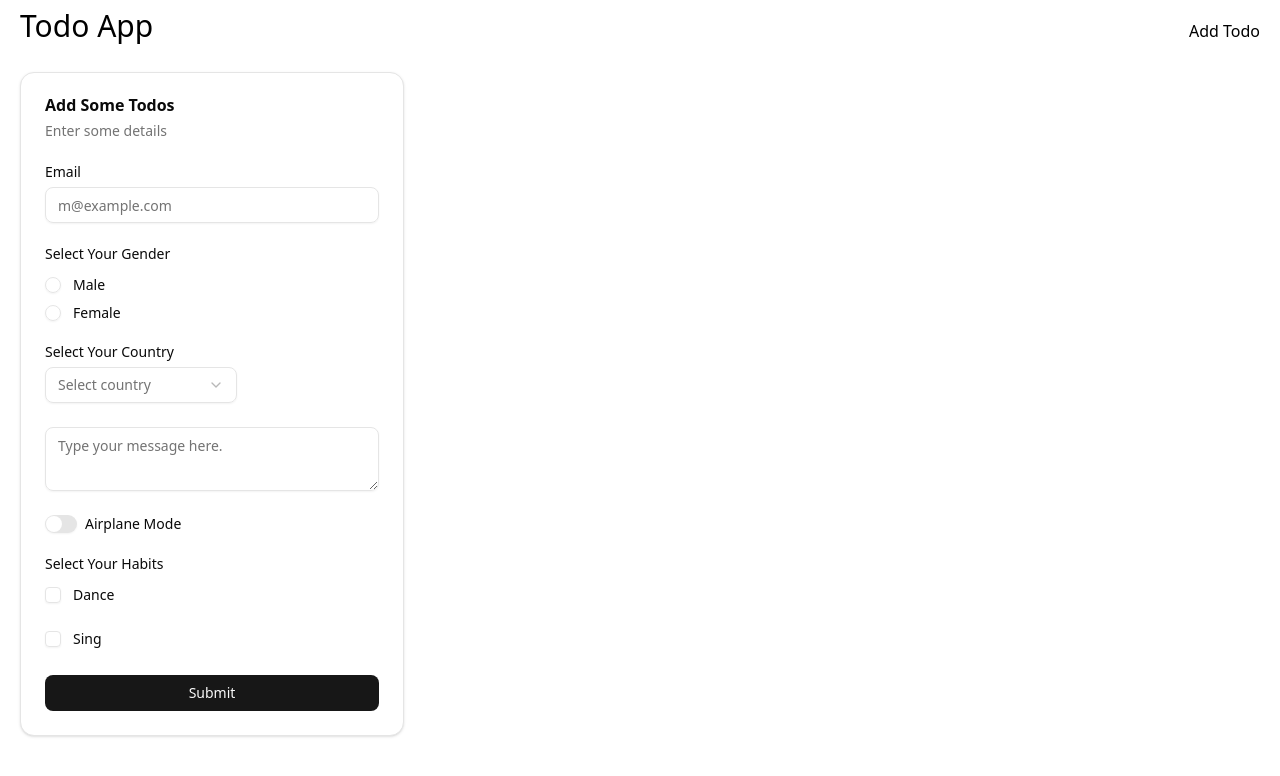
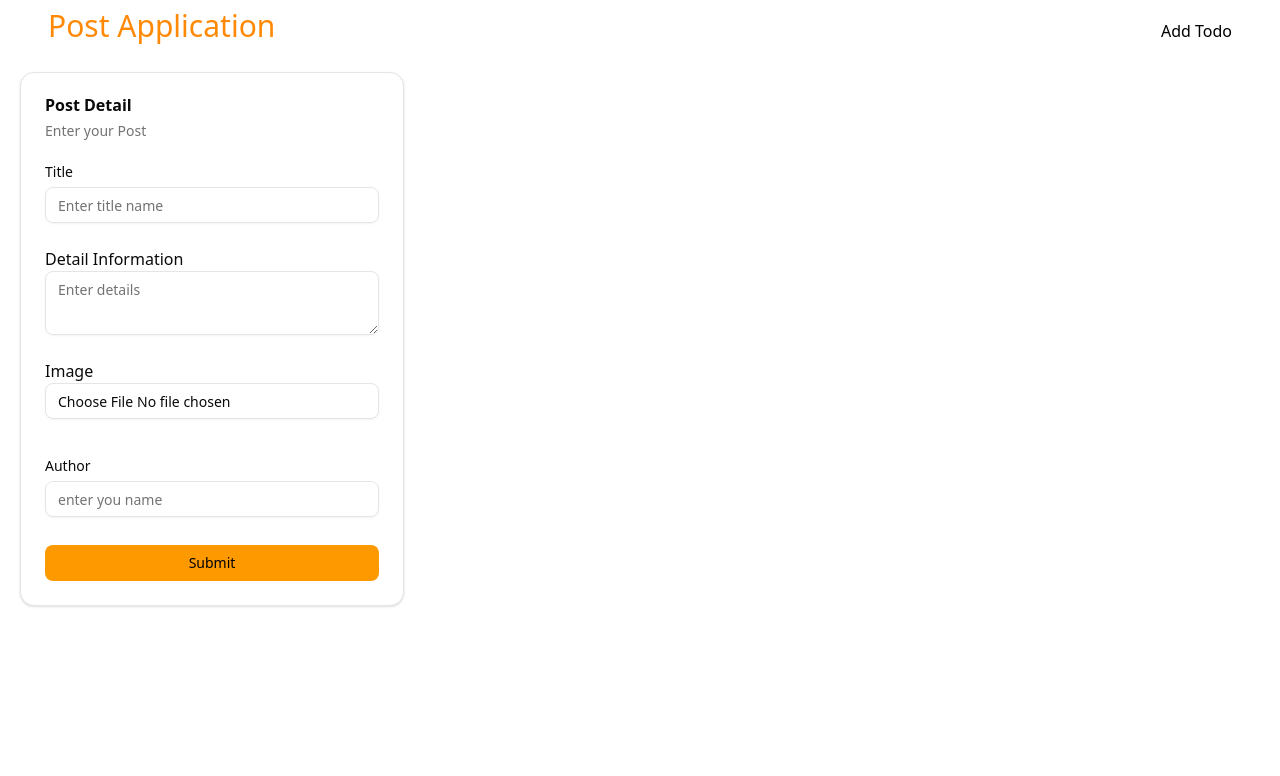
Before and after one commit to anishaii/mern-kartik4, a React (Vite) app: page /add-todo in a window 1280 px wide. Shown: the top 776 px of the page. Built offline with nearby package versions, Linux system fonts and the light colour scheme.

Commit message:
post application

```diff
--- a/src/components/Header.jsx
+++ b/src/components/Header.jsx
@@ -3,8 +3,8 @@ import { NavLink } from "react-router";
 
 export default function Header() {
   return (
-    <div className=" px-5 py-2 flex items-baseline justify-between">
-      <h1>Todo App</h1>
+    <div className=" mx-12 py-2 flex items-baseline justify-between">
+      <h1 className="text-orange-400">Post Application</h1>
       <nav>
         <NavLink to={'/add-todo'}>Add Todo</NavLink>
       </nav>
--- a/src/pages/todos/TodoAddForm.jsx
+++ b/src/pages/todos/TodoAddForm.jsx
@@ -4,46 +4,38 @@ import { Card, CardContent, CardDescription, CardFooter, CardHeader, CardTitle }
 import { Input } from "../../components/ui/input.jsx";
 import { Label } from "../../components/ui/label.jsx";
 import * as Yup from "yup";
-import { RadioGroup, RadioGroupItem } from "../../components/ui/radio-group.jsx";
-import { Select, SelectContent, SelectGroup, SelectItem, SelectLabel, SelectTrigger, SelectValue } from "../../components/ui/select.jsx";
 import { Textarea } from "../../components/ui/textarea.jsx";
-import { Switch } from "../../components/ui/switch.jsx";
-import { Field, FieldGroup } from "../../components/ui/field.jsx";
-import { Checkbox } from "../../components/ui/checkbox.jsx";
 import { useDispatch } from "react-redux";
 import { useNavigate } from "react-router";
 import { addTodo } from "./todoSlice.js";
 import { nanoid } from "@reduxjs/toolkit";
 
 export const todoSchema = Yup.object({
-  email: Yup.string().email().required(),
-  gender: Yup.string().required(),
-  country: Yup.string().required(),
+  title: Yup.string().required(),
   message: Yup.string().min(10).max(200).required(),
-  airplanemode: Yup.boolean().required(),
-  habits: Yup.array().min(1).required(),
-  // image: Yup.mixed().test('fileType', 'Invalid file type', (val) => {
-  //   return val && [
-  //     'image/jpeg',
-  //     'image/png',
-  //     'image/gif',
-  //     'image/webp',
-  //     'image/jpg'
-  //   ].includes(val.type);
+  author: Yup.string().required(),
+  image: Yup.mixed().test('fileType', 'Invalid file type', (val) => {
+    return val && [
+      'image/jpeg',
+      'image/png',
+      'image/gif',
+      'image/webp',
+      'image/jpg'
+    ].includes(val.type);
 
-  // }).required(),
+  }).required(),
 });
 
 
-export default function TodoAddFrom() {
+export default function TodoForm() {
   const dispatch = useDispatch();
   const nav = useNavigate();
   return (
     <Card className="w-full max-w-sm">
       <CardHeader>
-        <CardTitle>Add Some Todos</CardTitle>
+        <CardTitle>Post Detail</CardTitle>
         <CardDescription>
-          Enter some details
+          Enter your Post
         </CardDescription>
 
       </CardHeader>
@@ -52,14 +44,11 @@ export default function TodoAddFrom() {
 
         <Formik
           initialValues={{
-            email: '',
-            gender: '',
-            country: '',
+            title: '',
             message: '',
-            airplanemode: false,
-            habits: [],
-            // image: '',
-            // imageReview: ''
+            author: '',
+            image: '',
+            imageReview: ''
           }}
 
           onSubmit={(val) => {
@@ -76,133 +65,33 @@ export default function TodoAddFrom() {
               <div className="flex flex-col gap-6">
 
                 <div className="grid gap-2">
-                  <Label htmlFor="email">Email</Label>
+                  <Label htmlFor="title">Title</Label>
                   <Input
-                    id="email"
-                    name="email"
+                    id="title"
+                    name="title"
                     onChange={handleChange}
-                    value={values.email}
-                    placeholder="m@example.com"
+                    value={values.title}
+                    placeholder="Enter title name"
 
                   />
-                  {errors.email && touched.email && <div className="text-red-500">{errors.email}</div>}
-                </div>
-
-                <div className="grid gap-2">
-                  <Label htmlFor="gender">Select Your Gender</Label>
-                  <RadioGroup
-                    name="gender"
-                    onChange={handleChange}
-                    className="w-fit mt-2">
-
-                    <div className="flex items-center gap-3">
-                      <RadioGroupItem value="male" id="r2" />
-                      <Label htmlFor="r2">Male</Label>
-                    </div>
-                    <div className="flex items-center gap-3">
-                      <RadioGroupItem value="female" id="r3" />
-                      <Label htmlFor="r3">Female</Label>
-                    </div>
-                  </RadioGroup>
-
-                  {errors.gender && touched.gender && <div className="text-red-500">{errors.gender}</div>}
-                </div>
-
-
-                <div className="grid gap-2">
-                  <Label htmlFor="country">Select Your Country</Label>
-                  <Select
-                    name="country"
-                    onValueChange={(e) => setFieldValue("country", e)}
-                  >
-                    <SelectTrigger className="w-full max-w-48">
-                      <SelectValue placeholder="Select country" />
-                    </SelectTrigger>
-                    <SelectContent>
-                      <SelectGroup>
-                        <SelectLabel>Country</SelectLabel>
-                        <SelectItem value="nepal">Nepal</SelectItem>
-                        <SelectItem value="india">India</SelectItem>
-                        <SelectItem value="china">China</SelectItem>
-
-                      </SelectGroup>
-                    </SelectContent>
-                  </Select>
-
-                  {errors.country && touched.country && <div className="text-red-500">{errors.country}</div>}
-
-
-
-                </div>
-
-                <div>
-                  <Textarea
-                    name="message"
-                    onChange={handleChange}
-                    value={values.message}
-                    placeholder="Type your message here." />
-                  {errors.message && touched.message && <div className="text-red-500">{errors.message}</div>}
-                </div>
-
-                <div className="flex items-center space-x-2">
-                  <Switch
-                    name="airplanemode"
-                    onCheckedChange={(e) => setFieldValue("airplanemode", e)}
-                    id="airplane-mode" />
-                  <Label htmlFor="airplane-mode">Airplane Mode</Label>
+                  {errors.title && touched.title && <div className="text-red-500">{errors.title}</div>}
                 </div>
 
 
 
 
                 <div>
+                  <label className="py-2" htmlFor="detail">Detail Information</label>
+                  <Textarea
+                    name="message"
+                    onChange={handleChange}
+                    value={values.message}
+                    placeholder="Enter details" />
+                  {errors.message && touched.message && <div className="text-red-500">{errors.message}</div>}
+                </div>
 
-                  <Label htmlFor="habits">Select Your Habits</Label>
-
-                  <FieldGroup
-
-                    className="max-w-sm mt-4">
-                    <Field orientation="horizontal">
-                      <Checkbox
-                        onCheckedChange={(e) => {
-                          const currentHabits = values.habits
-                          if (e === true) {
-                            setFieldValue("habits", [...currentHabits, "Dance"])
-                          } else {
-                            setFieldValue("habits", currentHabits.filter((item) => item !== "Dance"))
-                          }
-                        }}
-                        id="habits"
-
-
-                        value="Dance"
-                        name="habits" />
-                      <Label htmlFor="habits">Dance</Label>
-                    </Field>
-
-                    <Field orientation="horizontal">
-                      <Checkbox
-                        onCheckedChange={(e) => {
-                          const currentHabits = values.habits
-                          if (e === true) {
-                            setFieldValue("habits", [...currentHabits, "Sing"])
-                          } else {
-                            setFieldValue("habits", currentHabits.filter((item) => item !== "Sing"))
-                          }
-                        }}
-                        id="terms-checkbox"
-                        value="Sing"
-                        name="habits" />
-                      <Label htmlFor="terms-checkbox">Sing</Label>
-                    </Field>
-
-
-                  </FieldGroup>
-                  {errors.habits && touched.habits && <div className="text-red-500">{errors.habits}</div>}
-                  </div>
-
-{/*
                 <div>
+                  <label htmlFor="image">Image</label>
                   <Input
                     className={'mb-4'}
                     name="image"
@@ -219,16 +108,23 @@ export default function TodoAddFrom() {
 
                   {values.imageReview && !errors.image && <img src={values.imageReview} alt="" />}
                   {errors.image && touched.image && <div className="text-red-500">{errors.image}</div>}
-                </div> */}
+                </div>
 
+                  <div className="grid gap-2">
+                  <Label htmlFor="author">Author</Label>
+                  <Input
+                    id="author"
+                    name="author"
+                    onChange={handleChange}
+                    value={values.author}
+                    placeholder="enter you name"
 
-
-
-
-
+                  />
+                  {errors.author && touched.author && <div className="text-red-500">{errors.author}</div>}
+                </div>
 
               </div>
-              <Button type="submit" className=" mt-7 w-full">
+              <Button type="submit" className=" mt-7 w-full bg-amber-500 text-black ">
                 Submit
               </Button>
             </form>
--- a/src/pages/todos/UpdateTodo.jsx
+++ b/src/pages/todos/UpdateTodo.jsx
@@ -1,234 +1,139 @@
 import { Formik } from "formik";
 import { Button } from "../../components/ui/button.jsx";
-import { Card, CardContent, CardDescription, CardFooter, CardHeader, CardTitle } from "../../components/ui/card.jsx";
+import {Card,CardContent,CardDescription,CardHeader,CardTitle,} from "../../components/ui/card.jsx";
 import { Input } from "../../components/ui/input.jsx";
 import { Label } from "../../components/ui/label.jsx";
-import { RadioGroup, RadioGroupItem } from "../../components/ui/radio-group.jsx";
-import { Select, SelectContent, SelectGroup, SelectItem, SelectLabel, SelectTrigger, SelectValue } from "../../components/ui/select.jsx";
 import { Textarea } from "../../components/ui/textarea.jsx";
-import { Switch } from "../../components/ui/switch.jsx";
-import { Field, FieldGroup } from "../../components/ui/field.jsx";
-import { Checkbox } from "../../components/ui/checkbox.jsx";
 import { useDispatch, useSelector } from "react-redux";
 import { useNavigate, useParams } from "react-router";
 import { todoSchema } from "./TodoAddForm.jsx";
 import { updateTodo } from "./todoSlice.js";
 
-
 export default function UpdateTodo() {
   const { id } = useParams();
-  const { todos } = useSelector((state) => state.todoSlice);
-
-  const todo = todos.find((todo) => todo.id === id);
-
-
-
-
-
   const dispatch = useDispatch();
   const nav = useNavigate();
+
+  const todo = useSelector((state) =>
+    state.todoSlice.todos.find((t) => t.id === id)
+  );
+
+  if (!todo) {
+    return <p className="p-5">Todo not found</p>;
+  }
 
   return (
     <Card className="w-full max-w-sm">
       <CardHeader>
-        <CardTitle>Add Some Todos</CardTitle>
-        <CardDescription>
-          Enter some details
-        </CardDescription>
+        <CardTitle>Update Post</CardTitle>
+        <CardDescription>Edit your post</CardDescription>
+      </CardHeader>
 
-      </CardHeader>
       <CardContent>
-
-
         <Formik
           initialValues={{
-            email: todo.email,
-            gender: todo.gender,
-            country: todo.country,
+            title: todo.title,
             message: todo.message,
-            airplanemode: todo.airplanemode,
-            habits: todo.habits,
-          }}
-
-          onSubmit={(val) => {
-            dispatch(updateTodo({ ...val, id }));
-            nav(-1);
-
+            author: todo.author,
+            image: todo.image,
+            imageReview: todo.imageReview,
           }}
           validationSchema={todoSchema}
+          onSubmit={(values) => {
+            dispatch(updateTodo({ ...todo, ...values }));
+            nav(-1);
+          }}
         >
-
-
-          {({ handleChange, handleSubmit, values, errors, touched, setFieldValue }) => (
+          {({
+            handleChange,
+            handleSubmit,
+            values,
+            errors,
+            touched,
+            setFieldValue,
+          }) => (
             <form onSubmit={handleSubmit}>
               <div className="flex flex-col gap-6">
 
+
                 <div className="grid gap-2">
-                  <Label htmlFor="email">Email</Label>
+                  <Label htmlFor="title">Title</Label>
                   <Input
-                    id="email"
-                    name="email"
+                    id="title"
+                    name="title"
+                    value={values.title}
                     onChange={handleChange}
-                    value={values.email}
-                    placeholder="m@example.com"
+                  />
+                  {errors.title && touched.title && (
+                    <div className="text-red-500">{errors.title}</div>
+                  )}
+                </div>
 
+                <div>
+                  <Label>Detail Information</Label>
+                  <Textarea
+                    name="message"
+                    value={values.message}
+                    onChange={handleChange}
                   />
-                  {errors.email && touched.email && <div className="text-red-500">{errors.email}</div>}
+                  {errors.message && touched.message && (
+                    <div className="text-red-500">{errors.message}</div>
+                  )}
+                </div>
+
+
+                <div>
+                  <Label>Image</Label>
+                  <Input
+                    type="file"
+                    onChange={(e) => {
+                      const file = e.target.files[0];
+                      if (!file) return;
+
+                      const url = URL.createObjectURL(file);
+                      setFieldValue("image", file);
+                      setFieldValue("imageReview", url);
+                    }}
+                  />
+
+                  {values.imageReview && (
+                    <img
+                      src={values.imageReview}
+                      alt=""
+                      className="mt-2 h-40 w-full object-cover rounded"
+                    />
+                  )}
+
+                  {errors.image && touched.image && (
+                    <div className="text-red-500">{errors.image}</div>
+                  )}
                 </div>
 
                 <div className="grid gap-2">
-                  <Label htmlFor="gender">Select Your Gender</Label>
-                  <RadioGroup
-                    name="gender"
-                    value={values.gender}
-                    onValueChange={(value) => setFieldValue("gender", value)}
-                    className="w-fit mt-2">
-
-                    <div className="flex items-center gap-3">
-                      <RadioGroupItem
-
-
-                        value="male" id="r2" />
-                      <Label htmlFor="r2">Male</Label>
-                    </div>
-                    <div className="flex items-center gap-3">
-                      <RadioGroupItem
-
-                        value="female" id="r3" />
-                      <Label htmlFor="r3">Female</Label>
-                    </div>
-                  </RadioGroup>
-
-                  {errors.gender && touched.gender && <div className="text-red-500">{errors.gender}</div>}
+                  <Label htmlFor="author">Author</Label>
+                  <Input
+                    id="author"
+                    name="author"
+                    value={values.author}
+                    onChange={handleChange}
+                  />
+                  {errors.author && touched.author && (
+                    <div className="text-red-500">{errors.author}</div>
+                  )}
                 </div>
 
+              </div>
 
-                <div className="grid gap-2">
-                  <Label htmlFor="country">Select Your Country</Label>
-                  <Select
-                    name="country"
-                    defaultValue={values.country}
-                    onValueChange={(e) => setFieldValue("country", e)}
-                  >
-                    <SelectTrigger className="w-full max-w-48">
-                      <SelectValue
-
-                        placeholder="Select country" />
-                    </SelectTrigger>
-                    <SelectContent
-
-                    >
-                      <SelectGroup>
-                        <SelectLabel>Country</SelectLabel>
-                        <SelectItem value="nepal">Nepal</SelectItem>
-                        <SelectItem value="india">India</SelectItem>
-                        <SelectItem value="china">China</SelectItem>
-
-                      </SelectGroup>
-                    </SelectContent>
-                  </Select>
-
-                  {errors.country && touched.country && <div className="text-red-500">{errors.country}</div>}
-
-
-
-                </div>
-
-                <div>
-                  <Textarea
-                    name="message"
-                    onChange={handleChange}
-                    value={values.message}
-                    placeholder="Type your message here." />
-                  {errors.message && touched.message && <div className="text-red-500">{errors.message}</div>}
-                </div>
-
-                <div className="flex items-center space-x-2">
-                  <Switch
-                    checked={values.airplanemode}
-                    name="airplanemode"
-                    onCheckedChange={(e) => setFieldValue("airplanemode", e)}
-                    id="airplane-mode" />
-                  <Label htmlFor="airplane-mode">Airplane Mode</Label>
-                </div>
-
-
-
-
-                <div>
-
-                  <Label htmlFor="habits">Select Your Habits</Label>
-
-                  <FieldGroup
-
-                    className="max-w-sm mt-4">
-                    <Field orientation="horizontal">
-                      <Checkbox
-                        checked={values.habits.includes("Dance")}
-                        onCheckedChange={(e) => {
-                          const currentHabits = values.habits
-                          if (e === true) {
-                            setFieldValue("habits", [...currentHabits, "Dance"])
-                          } else {
-                            setFieldValue("habits", currentHabits.filter((item) => item !== "Dance"))
-                          }
-                        }}
-                        id="habits"
-
-
-                        value="Dance"
-                        name="habits" />
-                      <Label htmlFor="habits">Dance</Label>
-                    </Field>
-
-                    <Field orientation="horizontal">
-                      <Checkbox
-                        checked={values.habits.includes("Sing")}
-                        onCheckedChange={(e) => {
-                          const currentHabits = values.habits
-                          if (e === true) {
-                            setFieldValue("habits", [...currentHabits, "Sing"])
-                          } else {
-                            setFieldValue("habits", currentHabits.filter((item) => item !== "Sing"))
-                          }
-                        }}
-                        id="terms-checkbox"
-                        value="Sing"
-                        name="habits" />
-                      <Label htmlFor="terms-checkbox">Sing</Label>
-                    </Field>
-
-
-                  </FieldGroup>
-                  {errors.habits && touched.habits && <div className="text-red-500">{errors.habits}</div>}
-
-                </div>
-
-
-
-
-
-
-
-
-
-              </div>
-              <Button type="submit" className=" mt-7 w-full">
-                Submit
+              <Button
+                type="submit"
+                className="mt-7 w-full bg-amber-500 text-black"
+              >
+                Update
               </Button>
             </form>
-
           )}
-
-
-
-
-
         </Formik>
-
-
       </CardContent>
-
     </Card>
-  )
+  );
 }
```
Also changed, not shown: src/pages/home/home.jsx (+45 -18 lines).
